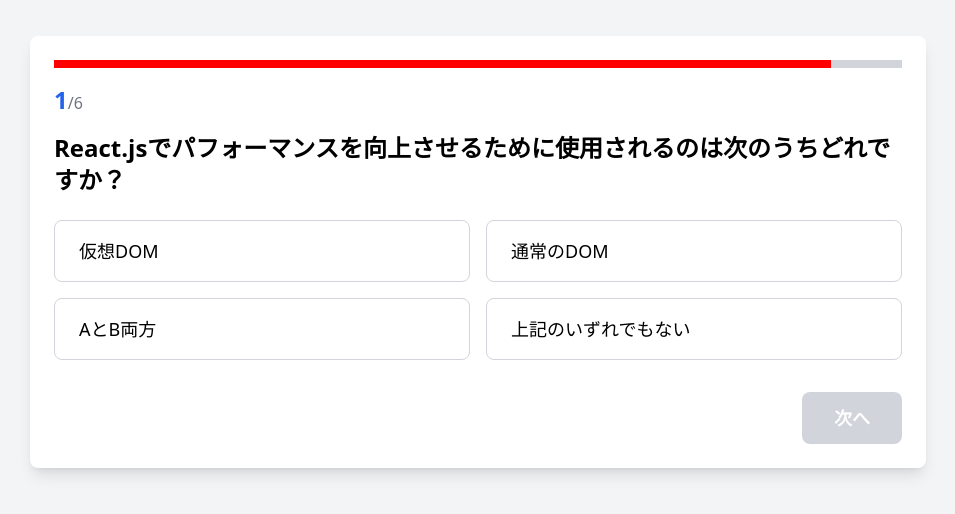
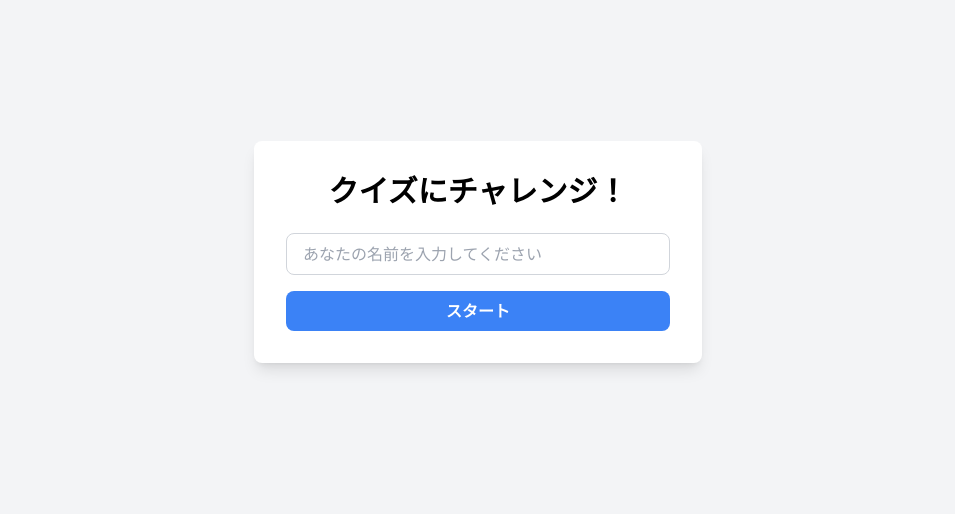
Before and after one commit to hirorotaka/simple-quiz-app, a React (Vite) app: page / in a window 1280 px wide. Shown: the part 148-662 px from the top of the page, without its empty margins (162-1117 px from the left). Built offline with nearby package versions, Linux system fonts and the light colour scheme.

Commit message:
クイズ開始画面の追加

```diff
--- a/src/App.tsx
+++ b/src/App.tsx
@@ -3,12 +3,29 @@
 import { Quiz } from './components/Quiz/Quiz';
 import { reactQuiz } from './quizConstants';
 import { Question } from './type/types';
+import { QuizStart } from './components/QuizStart/QuizStart';
 
 function App() {
-  const [questions, setQuestions] = useState<Question[]>(reactQuiz.questions);
+  const [questions] = useState<Question[]>(reactQuiz.questions);
+  const [quizStarted, setQuizStarted] = useState(false);
+  const [playerName, setPlayerName] = useState('');
+
+  const handleStart = (name: string) => {
+    setPlayerName(name);
+    setQuizStarted(true);
+  };
+
   return (
     <>
-      <Quiz questions={questions} />
+      {!quizStarted ? (
+        <QuizStart onStart={handleStart} />
+      ) : (
+        <Quiz
+          questions={questions}
+          playerName={playerName}
+          setQuizStarted={setQuizStarted}
+        />
+      )}
     </>
   );
 }
--- a/src/components/Quiz/Quiz.tsx
+++ b/src/components/Quiz/Quiz.tsx
@@ -7,9 +7,11 @@
 
 interface QuizProps {
   questions: Question[];
+  playerName: string;
+  setQuizStarted: React.Dispatch<React.SetStateAction<boolean>>;
 }
 
-export const Quiz = ({ questions }: QuizProps) => {
+export const Quiz = ({ questions, playerName, setQuizStarted }: QuizProps) => {
   // 現在の質問のインデックスを保持する状態変数
   const [currentQuestionIndex, setCurrentQuestionIndex] = useState<number>(0);
   //選択肢の番号を設定
@@ -95,6 +97,7 @@
   const onTryAgain = () => {
     setResult(resultInitialState);
     setShowResult(false);
+    setQuizStarted(false);
   };
 
   const handleInputChange = (e: React.ChangeEvent<HTMLInputElement>) => {
@@ -142,9 +145,12 @@
         ) : (
           <>
             {showAnswerTimer && (
-              <AnswerTimer duration={5} onTimeUp={handleTimeUp} />
+              <AnswerTimer duration={15} onTimeUp={handleTimeUp} />
             )}
             {showEffect && <AnswerEffect isCorrect={isCorrect} />}
+            <h2 className="mb-4 text-xl font-semibold">
+              こんにちは、{playerName}さん！
+            </h2>
             <div className="mb-4">
               <span className="text-2xl font-bold text-blue-600">
                 {currentQuestionIndex + 1}
@@ -157,7 +163,7 @@
               <button
                 onClick={() => onClickNext(answer)}
                 disabled={answerIdx === null && !inputAnswer}
-                className={` ${answerIdx === null ? 'cursor-not-allowed bg-gray-300' : 'bg-blue-500 transition duration-150 ease-in-out hover:bg-blue-600 focus:outline-none focus:ring-2 focus:ring-blue-400 '} rounded-lg  px-8 py-3 text-lg font-semibold text-white `}
+                className={` ${answerIdx === null && !inputAnswer ? 'cursor-not-allowed bg-gray-300' : 'bg-blue-500 transition duration-150 ease-in-out hover:bg-blue-600 focus:outline-none focus:ring-2 focus:ring-blue-400 '} rounded-lg  px-8 py-3 text-lg font-semibold text-white `}
               >
                 {currentQuestionIndex === questions.length - 1
                   ? '終了'
--- /dev/null
+++ b/src/components/QuizStart/QuizStart.tsx
@@ -0,0 +1,42 @@
+import React, { useState } from 'react';
+
+interface QuizStartProps {
+  onStart: (name: string) => void;
+}
+
+export const QuizStart = ({ onStart }: QuizStartProps) => {
+  const [name, setName] = useState('');
+
+  const handleSubmit = (e: React.FormEvent) => {
+    e.preventDefault();
+    if (name.trim()) {
+      onStart(name);
+    }
+  };
+
+  return (
+    <div className="flex min-h-screen items-center justify-center bg-gray-100">
+      <div className="w-full max-w-md rounded-lg bg-white p-8 shadow-lg">
+        <h1 className="mb-6 text-center text-3xl font-bold">
+          クイズにチャレンジ！
+        </h1>
+        <form onSubmit={handleSubmit}>
+          <input
+            type="text"
+            value={name}
+            onChange={(e) => setName(e.target.value)}
+            placeholder="あなたの名前を入力してください"
+            className="mb-4 w-full rounded-lg border border-gray-300 px-4 py-2 focus:outline-none focus:ring-2 focus:ring-blue-500"
+            required
+          />
+          <button
+            type="submit"
+            className="w-full rounded-lg bg-blue-500 px-4 py-2 font-semibold text-white hover:bg-blue-600 focus:outline-none focus:ring-2 focus:ring-blue-400"
+          >
+            スタート
+          </button>
+        </form>
+      </div>
+    </div>
+  );
+};
```
